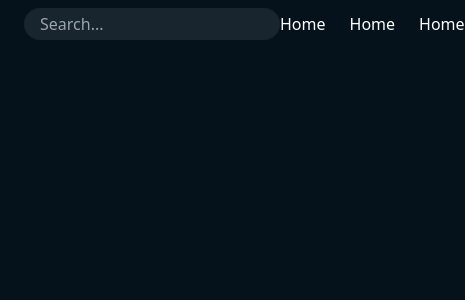
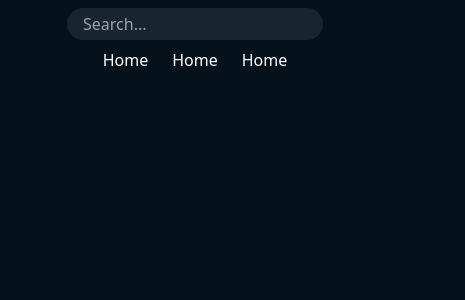
Before and after one commit to mhmd-zbib/brain-waves, a React (Vite) app: page / in a window 390 px wide. Shown: the top 300 px of the page, 465 px wide, since content can reach past the window. Built offline with nearby package versions, Linux system fonts and the light colour scheme.

Commit message:
Better Responsive on mobile

```diff
--- a/src/core/components/layout/Navbar/Navbar.jsx
+++ b/src/core/components/layout/Navbar/Navbar.jsx
@@ -1,10 +1,13 @@
+import React from "react";
 import { SearchBar } from "../../ui/SearchBar";
 import NavOptions from "./components/NavOptions";
 
 export default function NavBar() {
   return (
-    <div className="py-2 px-6 flex-row flex items-center justify-between  ">
-      <SearchBar />
+    <div className="py-2 px-4 md:px-6 flex flex-col md:flex-row items-center justify-between">
+      <div className="mb-2 md:mb-0">
+        <SearchBar />
+      </div>
       <NavOptions />
     </div>
   );
--- a/src/features/Feed/components/Feed.jsx
+++ b/src/features/Feed/components/Feed.jsx
@@ -4,12 +4,8 @@ import data2 from "../../../test/data2.test";
 
 export default function Feed() {
   return (
-    <div className="container mx-auto px-2 py-4">
-      {" "}
-      {/* Adjusted padding */}
-      <div className="grid gap-2">
-        {" "}
-        {/* Adjusted grid gap */}
+    <div className="container mx-auto px-4 py-6">
+      <div className="grid gap-4">
         {data2.map((post) => (
           <FeedItem key={post.id} post={post} />
         ))}
--- a/src/features/Feed/components/FeedItem.jsx
+++ b/src/features/Feed/components/FeedItem.jsx
@@ -59,7 +59,7 @@ function AuthorInfo({ author, date }) {
 export default function FeedItem({ post }) {
   const { title, content, course, tags, author, date, answers, votes } = post;
   return (
-    <Card className="gap-3 p-3">
+    <Card className="gap-3 ">
       <PostContent
         title={title}
         content={content}
--- a/src/features/home/Home.jsx
+++ b/src/features/home/Home.jsx
@@ -2,5 +2,9 @@ import React from "react";
 import { Feed } from "../Feed";
 
 export default function Home() {
-  return <Feed />;
+  return (
+    <>
+      <Feed />{" "}
+    </>
+  );
 }
```
